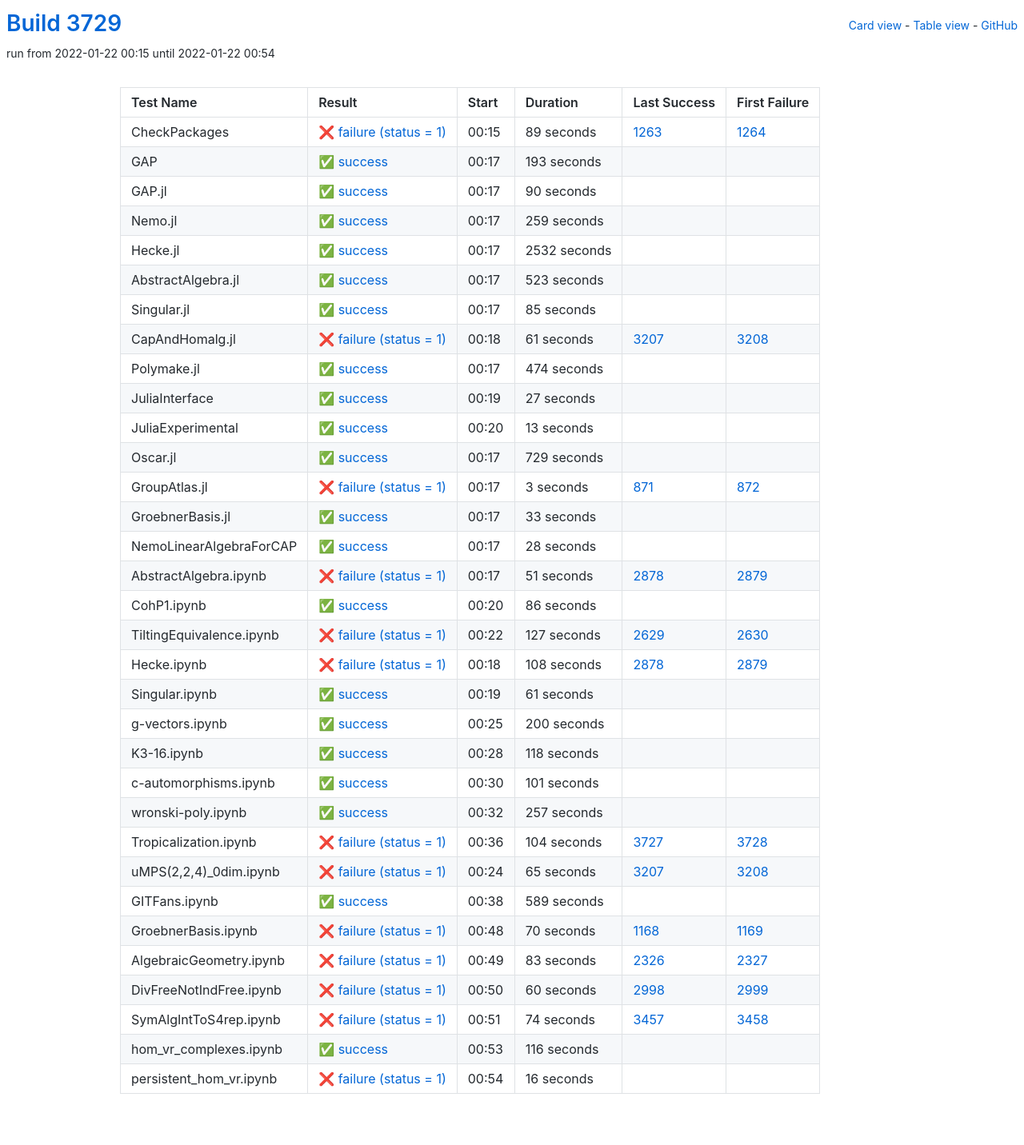
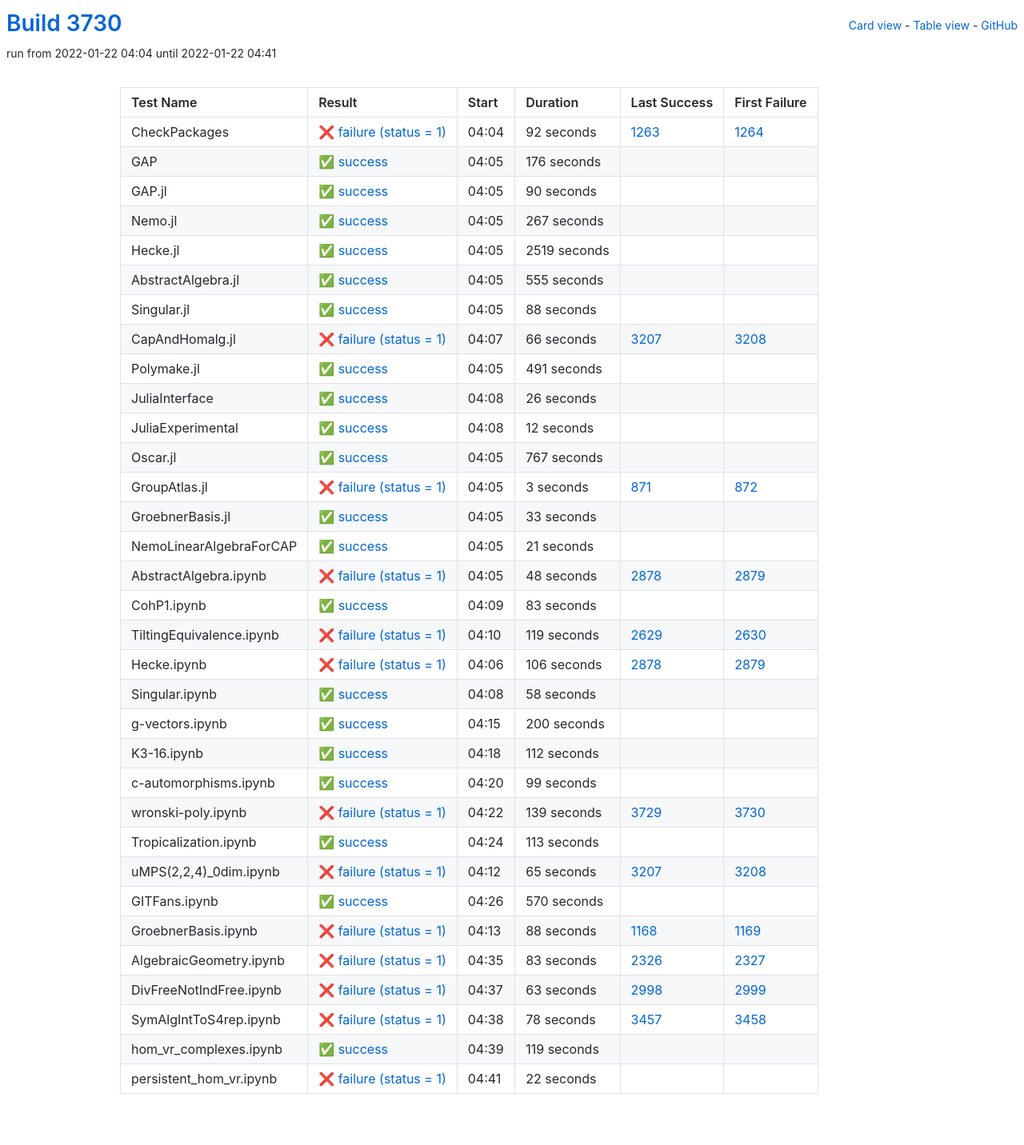
Before and after one commit to oscar-system/oscar-ci-status-stable, a Jekyll site: the page built from table.html, in a window 1280 px wide. Shown: the whole page at 80% size. Built offline with Jekyll 4.4.1, drawn with Linux system fonts in a browser that asks for light colours.

Commit message:
Build #3730

```diff
--- a/_data/ci.yml
+++ b/_data/ci.yml
@@ -1,6 +1,6 @@
 ---
-build: 3729
-build_url: https://oscarci.mathematik.uni-kl.de/job/oscar-stable/3729/
+build: 3730
+build_url: https://oscarci.mathematik.uni-kl.de/job/oscar-stable/3730/
 job: oscar-stable
 organization: oscar-system
 repo: oscar-ci-status-stable
@@ -8,32 +8,32 @@ repourl: https://github.com/oscar-system/oscar-ci-status-stable
 tests:
 - name: CheckPackages
   id: checkpackages
-  log: https://oscarci.mathematik.uni-kl.de/job/oscar-stable/3729/artifact/logs/build-3729/CheckPackages.log
-  start: 2022-01-22 00:15
+  log: https://oscarci.mathematik.uni-kl.de/job/oscar-stable/3730/artifact/logs/build-3730/CheckPackages.log
+  start: 2022-01-22 04:04
   success: false
   exitcode: 1
   status: failure
-  duration: 89
+  duration: 92
   last_success: 1263
   last_success_url: https://oscarci.mathematik.uni-kl.de/job/oscar-stable/1263/
   first_failure: 1264
   first_failure_url: https://oscarci.mathematik.uni-kl.de/job/oscar-stable/1264/
 - name: GAP
   id: gap
-  log: https://oscarci.mathematik.uni-kl.de/job/oscar-stable/3729/artifact/logs/build-3729/GAP.log
-  start: 2022-01-22 00:17
+  log: https://oscarci.mathematik.uni-kl.de/job/oscar-stable/3730/artifact/logs/build-3730/GAP.log
+  start: 2022-01-22 04:05
   success: true
   exitcode: 0
   status: success
-  duration: 193
+  duration: 176
   last_success: false
   last_success_url:
   first_failure: false
   first_failure_url:
 - name: GAP.jl
   id: gap-jl
-  log: https://oscarci.mathematik.uni-kl.de/job/oscar-stable/3729/artifact/logs/build-3729/GAP.jl.log
-  start: 2022-01-22 00:17
+  log: https://oscarci.mathematik.uni-kl.de/job/oscar-stable/3730/artifact/logs/build-3730/GAP.jl.log
+  start: 2022-01-22 04:05
   success: true
   exitcode: 0
   status: success
@@ -44,116 +44,116 @@ tests:
   first_failure_url:
 - name: Nemo.jl
   id: nemo-jl
-  log: https://oscarci.mathematik.uni-kl.de/job/oscar-stable/3729/artifact/logs/build-3729/Nemo.jl.log
-  start: 2022-01-22 00:17
+  log: https://oscarci.mathematik.uni-kl.de/job/oscar-stable/3730/artifact/logs/build-3730/Nemo.jl.log
+  start: 2022-01-22 04:05
   success: true
   exitcode: 0
   status: success
-  duration: 259
+  duration: 267
   last_success: false
   last_success_url:
   first_failure: false
   first_failure_url:
 - name: Hecke.jl
   id: hecke-jl
-  log: https://oscarci.mathematik.uni-kl.de/job/oscar-stable/3729/artifact/logs/build-3729/Hecke.jl.log
-  start: 2022-01-22 00:17
+  log: https://oscarci.mathematik.uni-kl.de/job/oscar-stable/3730/artifact/logs/build-3730/Hecke.jl.log
+  start: 2022-01-22 04:05
   success: true
   exitcode: 0
   status: success
-  duration: 2532
+  duration: 2519
   last_success: false
   last_success_url:
   first_failure: false
   first_failure_url:
 - name: AbstractAlgebra.jl
   id: abstractalgebra-jl
-  log: https://oscarci.mathematik.uni-kl.de/job/oscar-stable/3729/artifact/logs/build-3729/AbstractAlgebra.jl.log
-  start: 2022-01-22 00:17
+  log: https://oscarci.mathematik.uni-kl.de/job/oscar-stable/3730/artifact/logs/build-3730/AbstractAlgebra.jl.log
+  start: 2022-01-22 04:05
   success: true
   exitcode: 0
   status: success
-  duration: 523
+  duration: 555
   last_success: false
   last_success_url:
   first_failure: false
   first_failure_url:
 - name: Singular.jl
   id: singular-jl
-  log: https://oscarci.mathematik.uni-kl.de/job/oscar-stable/3729/artifact/logs/build-3729/Singular.jl.log
-  start: 2022-01-22 00:17
+  log: https://oscarci.mathematik.uni-kl.de/job/oscar-stable/3730/artifact/logs/build-3730/Singular.jl.log
+  start: 2022-01-22 04:05
   success: true
   exitcode: 0
   status: success
-  duration: 85
+  duration: 88
   last_success: false
   last_success_url:
   first_failure: false
   first_failure_url:
 - name: CapAndHomalg.jl
   id: capandhomalg-jl
-  log: https://oscarci.mathematik.uni-kl.de/job/oscar-stable/3729/artifact/logs/build-3729/CapAndHomalg.jl.log
-  start: 2022-01-22 00:18
+  log: https://oscarci.mathematik.uni-kl.de/job/oscar-stable/3730/artifact/logs/build-3730/CapAndHomalg.jl.log
+  start: 2022-01-22 04:07
   success: false
   exitcode: 1
   status: failure
-  duration: 61
+  duration: 66
   last_success: 3207
   last_success_url: https://oscarci.mathematik.uni-kl.de/job/oscar-stable/3207/
   first_failure: 3208
   first_failure_url: https://oscarci.mathematik.uni-kl.de/job/oscar-stable/3208/
 - name: Polymake.jl
   id: polymake-jl
-  log: https://oscarci.mathematik.uni-kl.de/job/oscar-stable/3729/artifact/logs/build-3729/Polymake.jl.log
-  start: 2022-01-22 00:17
+  log: https://oscarci.mathematik.uni-kl.de/job/oscar-stable/3730/artifact/logs/build-3730/Polymake.jl.log
+  start: 2022-01-22 04:05
   success: true
   exitcode: 0
   status: success
-  duration: 474
+  duration: 491
   last_success: false
   last_success_url:
   first_failure: false
   first_failure_url:
 - name: JuliaInterface
   id: juliainterface
-  log: https://oscarci.mathematik.uni-kl.de/job/oscar-stable/3729/artifact/logs/build-3729/JuliaInterface.log
-  start: 2022-01-22 00:19
+  log: https://oscarci.mathematik.uni-kl.de/job/oscar-stable/3730/artifact/logs/build-3730/JuliaInterface.log
+  start: 2022-01-22 04:08
   success: true
   exitcode: 0
   status: success
-  duration: 27
+  duration: 26
   last_success: false
   last_success_url:
   first_failure: false
   first_failure_url:
 - name: JuliaExperimental
   id: juliaexperimental
-  log: https://oscarci.mathematik.uni-kl.de/job/oscar-stable/3729/artifact/logs/build-3729/JuliaExperimental.log
-  start: 2022-01-22 00:20
+  log: https://oscarci.mathematik.uni-kl.de/job/oscar-stable/3730/artifact/logs/build-3730/JuliaExperimental.log
+  start: 2022-01-22 04:08
   success: true
   exitcode: 0
   status: success
-  duration: 13
+  duration: 12
   last_success: false
   last_success_url:
   first_failure: false
   first_failure_url:
 - name: Oscar.jl
   id: oscar-jl
-  log: https://oscarci.mathematik.uni-kl.de/job/oscar-stable/3729/artifact/logs/build-3729/Oscar.jl.log
-  start: 2022-01-22 00:17
+  log: https://oscarci.mathematik.uni-kl.de/job/oscar-stable/3730/artifact/logs/build-3730/Oscar.jl.log
+  start: 2022-01-22 04:05
   success: true
   exitcode: 0
   status: success
-  duration: 729
+  duration: 767
   last_success: false
   last_success_url:
   first_failure: false
   first_failure_url:
 - name: GroupAtlas.jl
   id: groupatlas-jl
-  log: https://oscarci.mathematik.uni-kl.de/job/oscar-stable/3729/artifact/logs/build-3729/GroupAtlas.jl.log
-  start: 2022-01-22 00:17
+  log: https://oscarci.mathematik.uni-kl.de/job/oscar-stable/3730/artifact/logs/build-3730/GroupAtlas.jl.log
+  start: 2022-01-22 04:05
   success: false
   exitcode: 1
   status: failure
@@ -164,8 +164,8 @@ tests:
   first_failure_url: https://oscarci.mathematik.uni-kl.de/job/oscar-stable/872/
 - name: GroebnerBasis.jl
   id: groebnerbasis-jl
-  log: https://oscarci.mathematik.uni-kl.de/job/oscar-stable/3729/artifact/logs/build-3729/GroebnerBasis.jl.log
-  start: 2022-01-22 00:17
+  log: https://oscarci.mathematik.uni-kl.de/job/oscar-stable/3730/artifact/logs/build-3730/GroebnerBasis.jl.log
+  start: 2022-01-22 04:05
   success: true
   exitcode: 0
   status: success
@@ -176,80 +176,80 @@ tests:
   first_failure_url:
 - name: NemoLinearAlgebraForCAP
   id: nemolinearalgebraforcap
-  log: https://oscarci.mathematik.uni-kl.de/job/oscar-stable/3729/artifact/logs/build-3729/NemoLinearAlgebraForCAP.log
-  start: 2022-01-22 00:17
+  log: https://oscarci.mathematik.uni-kl.de/job/oscar-stable/3730/artifact/logs/build-3730/NemoLinearAlgebraForCAP.log
+  start: 2022-01-22 04:05
   success: true
   exitcode: 0
   status: success
-  duration: 28
+  duration: 21
   last_success: false
   last_success_url:
   first_failure: false
   first_failure_url:
 - name: AbstractAlgebra.ipynb
   id: abstractalgebra-ipynb
-  log: https://oscarci.mathematik.uni-kl.de/job/oscar-stable/3729/artifact/logs/build-3729/AbstractAlgebra.ipynb.log
-  start: 2022-01-22 00:17
+  log: https://oscarci.mathematik.uni-kl.de/job/oscar-stable/3730/artifact/logs/build-3730/AbstractAlgebra.ipynb.log
+  start: 2022-01-22 04:05
   success: false
   exitcode: 1
   status: failure
-  duration: 51
+  duration: 48
   last_success: 2878
   last_success_url: https://oscarci.mathematik.uni-kl.de/job/oscar-stable/2878/
   first_failure: 2879
   first_failure_url: https://oscarci.mathematik.uni-kl.de/job/oscar-stable/2879/
 - name: CohP1.ipynb
   id: cohp1-ipynb
-  log: https://oscarci.mathematik.uni-kl.de/job/oscar-stable/3729/artifact/logs/build-3729/CohP1.ipynb.log
-  start: 2022-01-22 00:20
+  log: https://oscarci.mathematik.uni-kl.de/job/oscar-stable/3730/artifact/logs/build-3730/CohP1.ipynb.log
+  start: 2022-01-22 04:09
   success: true
   exitcode: 0
   status: success
-  duration: 86
+  duration: 83
   last_success: false
   last_success_url:
   first_failure: false
   first_failure_url:
 - name: TiltingEquivalence.ipynb
   id: tiltingequivalence-ipynb
-  log: https://oscarci.mathematik.uni-kl.de/job/oscar-stable/3729/artifact/logs/build-3729/TiltingEquivalence.ipynb.log
-  start: 2022-01-22 00:22
+  log: https://oscarci.mathematik.uni-kl.de/job/oscar-stable/3730/artifact/logs/build-3730/TiltingEquivalence.ipynb.log
+  start: 2022-01-22 04:10
   success: false
   exitcode: 1
   status: failure
-  duration: 127
+  duration: 119
   last_success: 2629
   last_success_url: https://oscarci.mathematik.uni-kl.de/job/oscar-stable/2629/
   first_failure: 2630
   first_failure_url: https://oscarci.mathematik.uni-kl.de/job/oscar-stable/2630/
 - name: Hecke.ipynb
   id: hecke-ipynb
-  log: https://oscarci.mathematik.uni-kl.de/job/oscar-stable/3729/artifact/logs/build-3729/Hecke.ipynb.log
-  start: 2022-01-22 00:18
+  log: https://oscarci.mathematik.uni-kl.de/job/oscar-stable/3730/artifact/logs/build-3730/Hecke.ipynb.log
+  start: 2022-01-22 04:06
   success: false
   exitcode: 1
   status: failure
-  duration: 108
+  duration: 106
   last_success: 2878
   last_success_url: https://oscarci.mathematik.uni-kl.de/job/oscar-stable/2878/
   first_failure: 2879
   first_failure_url: https://oscarci.mathematik.uni-kl.de/job/oscar-stable/2879/
 - name: Singular.ipynb
   id: singular-ipynb
-  log: https://oscarci.mathematik.uni-kl.de/job/oscar-stable/3729/artifact/logs/build-3729/Singular.ipynb.log
-  start: 2022-01-22 00:19
+  log: https://oscarci.mathematik.uni-kl.de/job/oscar-stable/3730/artifact/logs/build-3730/Singular.ipynb.log
+  start: 2022-01-22 04:08
   success: true
   exitcode: 0
   status: success
-  duration: 61
+  duration: 58
   last_success: false
   last_success_url:
   first_failure: false
   first_failure_url:
 - name: g-vectors.ipynb
   id: g-vectors-ipynb
-  log: https://oscarci.mathematik.uni-kl.de/job/oscar-stable/3729/artifact/logs/build-3729/g-vectors.ipynb.log
-  start: 2022-01-22 00:25
+  log: https://oscarci.mathematik.uni-kl.de/job/oscar-stable/3730/artifact/logs/build-3730/g-vectors.ipynb.log
+  start: 2022-01-22 04:15
   success: true
   exitcode: 0
   status: success
@@ -260,56 +260,56 @@ tests:
   first_failure_url:
 - name: K3-16.ipynb
   id: k3-16-ipynb
-  log: https://oscarci.mathematik.uni-kl.de/job/oscar-stable/3729/artifact/logs/build-3729/K3-16.ipynb.log
-  start: 2022-01-22 00:28
+  log: https://oscarci.mathematik.uni-kl.de/job/oscar-stable/3730/artifact/logs/build-3730/K3-16.ipynb.log
+  start: 2022-01-22 04:18
   success: true
   exitcode: 0
   status: success
-  duration: 118
+  duration: 112
   last_success: false
   last_success_url:
   first_failure: false
   first_failure_url:
 - name: c-automorphisms.ipynb
   id: c-automorphisms-ipynb
-  log: https://oscarci.mathematik.uni-kl.de/job/oscar-stable/3729/artifact/logs/build-3729/c-automorphisms.ipynb.log
-  start: 2022-01-22 00:30
+  log: https://oscarci.mathematik.uni-kl.de/job/oscar-stable/3730/artifact/logs/build-3730/c-automorphisms.ipynb.log
+  start: 2022-01-22 04:20
   success: true
   exitcode: 0
   status: success
-  duration: 101
+  duration: 99
   last_success: false
   last_success_url:
   first_failure: false
   first_failure_url:
 - name: wronski-poly.ipynb
   id: wronski-poly-ipynb
-  log: https://oscarci.mathematik.uni-kl.de/job/oscar-stable/3729/artifact/logs/build-3729/wronski-poly.ipynb.log
-  start: 2022-01-22 00:32
+  log: https://oscarci.mathematik.uni-kl.de/job/oscar-stable/3730/artifact/logs/build-3730/wronski-poly.ipynb.log
+  start: 2022-01-22 04:22
+  success: false
+  exitcode: 1
+  status: failure
+  duration: 139
+  last_success: 3729
+  last_success_url: https://oscarci.mathematik.uni-kl.de/job/oscar-stable/3729/
+  first_failure: 3730
+  first_failure_url: https://oscarci.mathematik.uni-kl.de/job/oscar-stable/3730/
+- name: Tropicalization.ipynb
+  id: tropicalization-ipynb
+  log: https://oscarci.mathematik.uni-kl.de/job/oscar-stable/3730/artifact/logs/build-3730/Tropicalization.ipynb.log
+  start: 2022-01-22 04:24
   success: true
   exitcode: 0
   status: success
-  duration: 257
+  duration: 113
   last_success: false
   last_success_url:
   first_failure: false
   first_failure_url:
-- name: Tropicalization.ipynb
-  id: tropicalization-ipynb
-  log: https://oscarci.mathematik.uni-kl.de/job/oscar-stable/3729/artifact/logs/build-3729/Tropicalization.ipynb.log
-  start: 2022-01-22 00:36
-  success: false
-  exitcode: 1
-  status: failure
-  duration: 104
-  last_success: 3727
-  last_success_url: https://oscarci.mathematik.uni-kl.de/job/oscar-stable/3727/
-  first_failure: 3728
-  first_failure_url: https://oscarci.mathematik.uni-kl.de/job/oscar-stable/3728/
 - name: uMPS(2,2,4)_0dim.ipynb
   id: umps-2-2-4-0dim-ipynb
-  log: https://oscarci.mathematik.uni-kl.de/job/oscar-stable/3729/artifact/logs/build-3729/uMPS-2-2-4-_0dim.ipynb.log
-  start: 2022-01-22 00:24
+  log: https://oscarci.mathematik.uni-kl.de/job/oscar-stable/3730/artifact/logs/build-3730/uMPS-2-2-4-_0dim.ipynb.log
+  start: 2022-01-22 04:12
   success: false
   exitcode: 1
   status: failure
@@ -320,32 +320,32 @@ tests:
   first_failure_url: https://oscarci.mathematik.uni-kl.de/job/oscar-stable/3208/
 - name: GITFans.ipynb
   id: gitfans-ipynb
-  log: https://oscarci.mathematik.uni-kl.de/job/oscar-stable/3729/artifact/logs/build-3729/GITFans.ipynb.log
-  start: 2022-01-22 00:38
+  log: https://oscarci.mathematik.uni-kl.de/job/oscar-stable/3730/artifact/logs/build-3730/GITFans.ipynb.log
+  start: 2022-01-22 04:26
   success: true
   exitcode: 0
   status: success
-  duration: 589
+  duration: 570
   last_success: false
   last_success_url:
   first_failure: false
   first_failure_url:
 - name: GroebnerBasis.ipynb
   id: groebnerbasis-ipynb
-  log: https://oscarci.mathematik.uni-kl.de/job/oscar-stable/3729/artifact/logs/build-3729/GroebnerBasis.ipynb.log
-  start: 2022-01-22 00:48
+  log: https://oscarci.mathematik.uni-kl.de/job/oscar-stable/3730/artifact/logs/build-3730/GroebnerBasis.ipynb.log
+  start: 2022-01-22 04:13
   success: false
   exitcode: 1
   status: failure
-  duration: 70
+  duration: 88
   last_success: 1168
   last_success_url: https://oscarci.mathematik.uni-kl.de/job/oscar-stable/1168/
   first_failure: 1169
   first_failure_url: https://oscarci.mathematik.uni-kl.de/job/oscar-stable/1169/
 - name: AlgebraicGeometry.ipynb
   id: algebraicgeometry-ipynb
-  log: https://oscarci.mathematik.uni-kl.de/job/oscar-stable/3729/artifact/logs/build-3729/AlgebraicGeometry.ipynb.log
-  start: 2022-01-22 00:49
+  log: https://oscarci.mathematik.uni-kl.de/job/oscar-stable/3730/artifact/logs/build-3730/AlgebraicGeometry.ipynb.log
+  start: 2022-01-22 04:35
   success: false
   exitcode: 1
   status: failure
@@ -356,48 +356,48 @@ tests:
   first_failure_url: https://oscarci.mathematik.uni-kl.de/job/oscar-stable/2327/
 - name: DivFreeNotIndFree.ipynb
   id: divfreenotindfree-ipynb
-  log: https://oscarci.mathematik.uni-kl.de/job/oscar-stable/3729/artifact/logs/build-3729/DivFreeNotIndFree.ipynb.log
-  start: 2022-01-22 00:50
+  log: https://oscarci.mathematik.uni-kl.de/job/oscar-stable/3730/artifact/logs/build-3730/DivFreeNotIndFree.ipynb.log
+  start: 2022-01-22 04:37
   success: false
   exitcode: 1
   status: failure
-  duration: 60
+  duration: 63
   last_success: 2998
   last_success_url: https://oscarci.mathematik.uni-kl.de/job/oscar-stable/2998/
   first_failure: 2999
   first_failure_url: https://oscarci.mathematik.uni-kl.de/job/oscar-stable/2999/
 - name: SymAlgIntToS4rep.ipynb
   id: symalginttos4rep-ipynb
-  log: https://oscarci.mathematik.uni-kl.de/job/oscar-stable/3729/artifact/logs/build-3729/SymAlgIntToS4rep.ipynb.log
-  start: 2022-01-22 00:51
+  log: https://oscarci.mathematik.uni-kl.de/job/oscar-stable/3730/artifact/logs/build-3730/SymAlgIntToS4rep.ipynb.log
+  start: 2022-01-22 04:38
   success: false
   exitcode: 1
   status: failure
-  duration: 74
+  duration: 78
   last_success: 3457
   last_success_url: https://oscarci.mathematik.uni-kl.de/job/oscar-stable/3457/
   first_failure: 3458
   first_failure_url: https://oscarci.mathematik.uni-kl.de/job/oscar-stable/3458/
 - name: hom_vr_complexes.ipynb
   id: hom-vr-complexes-ipynb
-  log: https://oscarci.mathematik.uni-kl.de/job/oscar-stable/3729/artifact/logs/build-3729/hom_vr_complexes.ipynb.log
-  start: 2022-01-22 00:53
+  log: https://oscarci.mathematik.uni-kl.de/job/oscar-stable/3730/artifact/logs/build-3730/hom_vr_complexes.ipynb.log
+  start: 2022-01-22 04:39
   success: true
   exitcode: 0
   status: success
-  duration: 116
+  duration: 119
   last_success: false
   last_success_url:
   first_failure: false
   first_failure_url:
 - name: persistent_hom_vr.ipynb
   id: persistent-hom-vr-ipynb
-  log: https://oscarci.mathematik.uni-kl.de/job/oscar-stable/3729/artifact/logs/build-3729/persistent_hom_vr.ipynb.log
-  start: 2022-01-22 00:54
+  log: https://oscarci.mathematik.uni-kl.de/job/oscar-stable/3730/artifact/logs/build-3730/persistent_hom_vr.ipynb.log
+  start: 2022-01-22 04:41
   success: false
   exitcode: 1
   status: failure
-  duration: 16
+  duration: 22
   last_success: false
   last_success_url:
   first_failure: false
```
Also changed, not shown: README.md.
